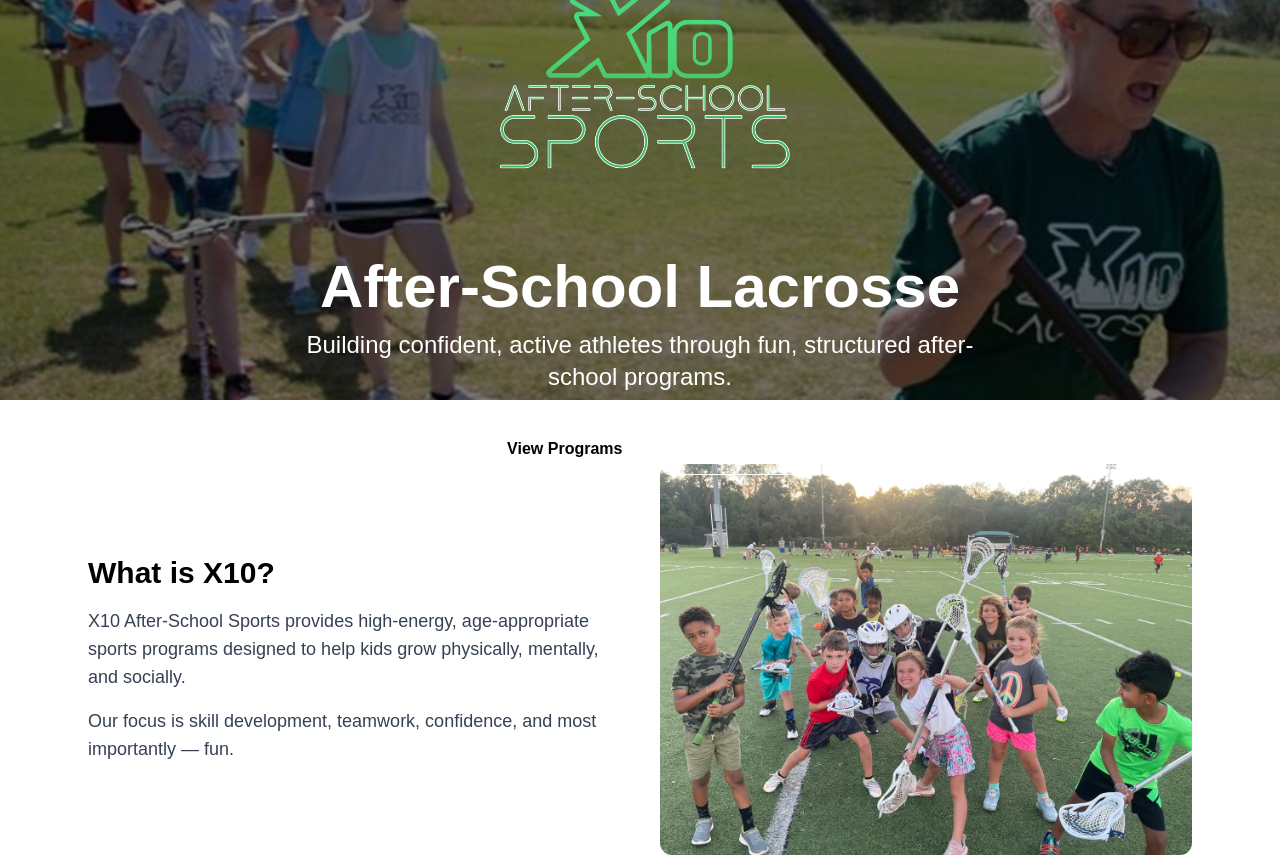
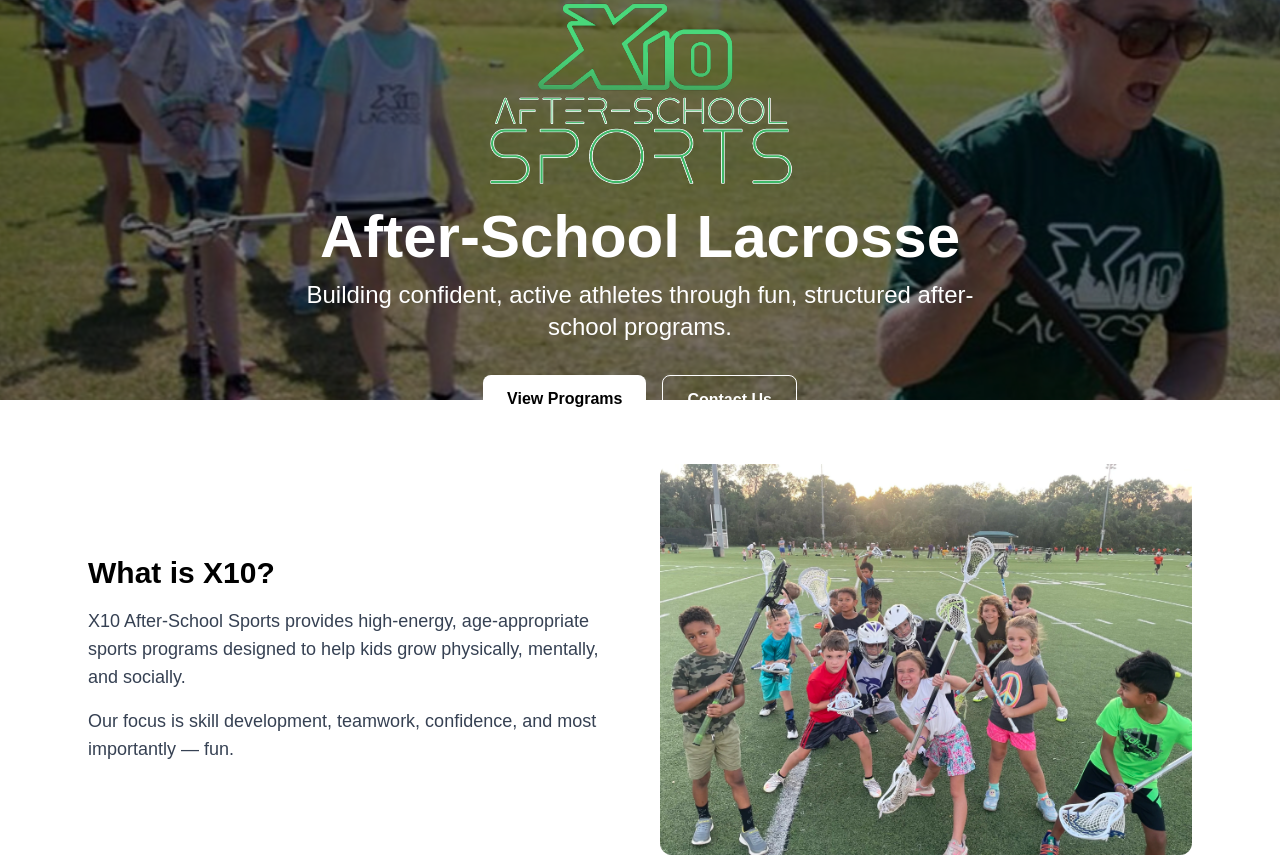
Before and after one commit to Worrag20/x10-site-v2, a Next.js app: page / in a window 1280 px wide. Shown: the top 857 px of the page. Built offline with nearby package versions, Linux system fonts and the light colour scheme.

Commit message:
Update page.tsx

```diff
--- a/app/page.tsx
+++ b/app/page.tsx
@@ -19,7 +19,7 @@
          <div className="text-center text-white px-6 pt-6 md:pt-10 pb-6">
 
             <Image
-  src="/x10-logo.png"
+  src="/x10-logo1.png"
   alt="X10 After-School Sports logo"
   width={320}
   height={320}
```
